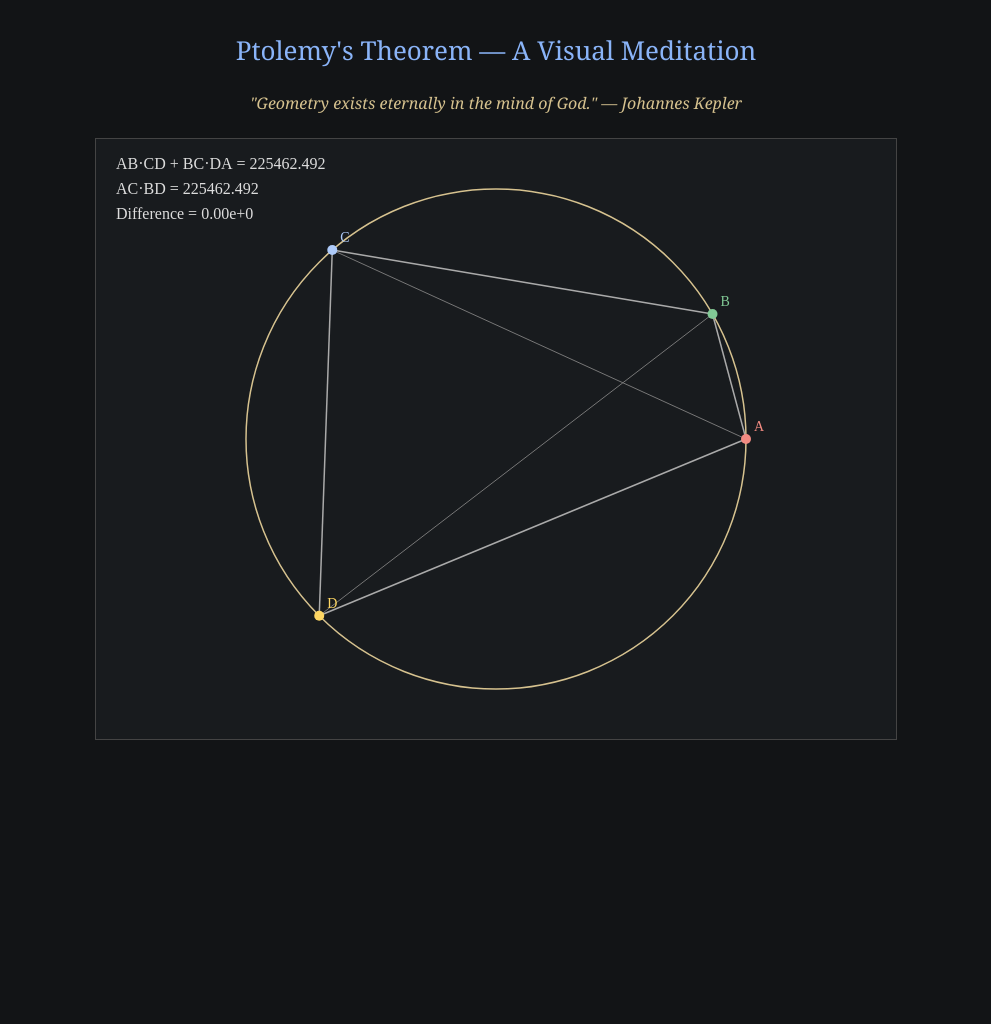
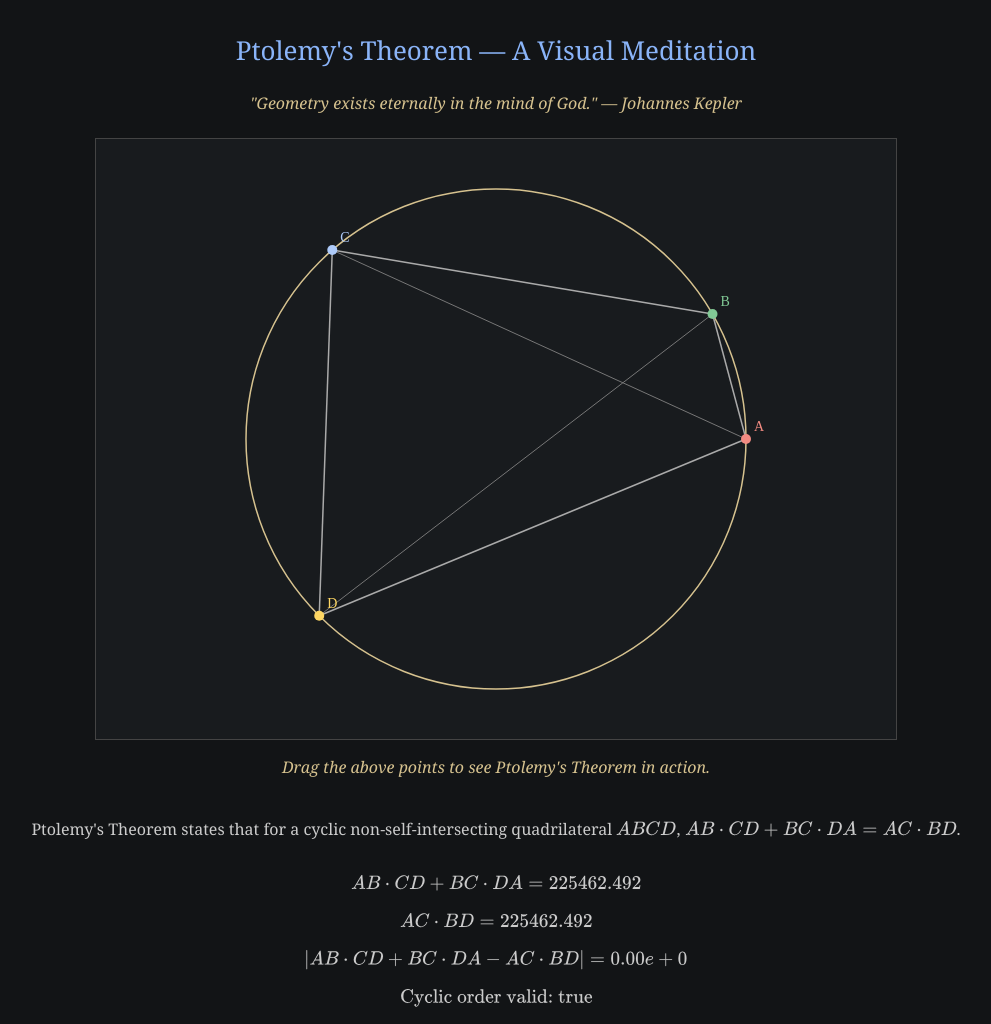
Before and after one commit to imsasankvindamuri/ptolemy-theorem, a plain HTML site: page index.html in a window 1280 px wide. Shown: the whole page, without its empty margins (144-1135 px from the left). Before the commit the page ends 800 px from the top, so only its background shows below. Drawn offline with nearby package versions, Linux system fonts and the light colour scheme.

Commit message:
feat: added MathJax and cyclic order detection.

```diff
--- a/geometry.js
+++ b/geometry.js
@@ -27,6 +27,33 @@ function getLineEndpoints(lineIndex, points, circle) {
   };
 }
 
+function normalizeTheta(theta) {
+  return (theta % (2 * Math.PI) + 2 * Math.PI) % (2 * Math.PI);
+}
+
+function isCyclic() {
+  // Make a copy to sort without changing the original points
+  const sortedPoints = [...points].sort((p, q) => normalizeTheta(p.theta) - normalizeTheta(q.theta));
+
+  // Get the sorted names, like ['A', 'C', 'B', 'D']
+  const sortedNames = sortedPoints.map(p => p.name).join('');  // Join to a string for easy checking, e.g., 'ACBD'
+
+  // Define the proper order as a string
+  const proper = 'ABCD';
+  const reverseProper = 'ADCB';  // Reverse for clockwise
+
+  // Double them to handle rotations: 'ABCDABCD' contains all rotations like 'BCDA'
+  const doubledProper = proper + proper;
+  const doubledReverse = reverseProper + reverseProper;
+
+  // Check if sortedNames is a substring of the doubled versions
+  if (doubledProper.includes(sortedNames) || doubledReverse.includes(sortedNames)) {
+    return true;  // It's in proper cyclic order, no self-intersection
+  } else {
+    return false;  // Intersecting or wrong order
+  }
+}
+
 // Calculate length of a line
 function lineLength(lineIndex, points, circle) {
   const { p, q } = getLineEndpoints(lineIndex, points, circle);
--- a/index.html
+++ b/index.html
@@ -4,6 +4,21 @@
   <meta charset="UTF-8">
   <title>Ptolemy's Theorem — A Visual Meditation</title>
   <link rel="stylesheet" href="style.css">
+  <script>
+    window.MathJax = {
+      tex: {
+        inlineMath: [['$', '$'], ['\\(', '\\)']]
+      },
+      svg: {
+        fontCache: 'global'
+      }
+    };
+  </script>
+  <script
+    src="https://cdn.jsdelivr.net/npm/mathjax@3/es5/tex-svg.js"
+    async>
+</script>
+
 </head>
 <body>
   <h1>Ptolemy's Theorem — A Visual Meditation</h1>
@@ -13,6 +28,20 @@
 
   <canvas id="canvas" width="800" height="600"></canvas>
 
+  <p class="quote">
+    Drag the above points to see Ptolemy's Theorem in action.
+  </p>
+
+  <p>
+    Ptolemy's Theorem states that for a cyclic non-self-intersecting quadrilateral $ABCD$, $AB \cdot CD + BC \cdot DA = AC \cdot BD$.
+  </p>
+
+  <div id="theorem">
+    <div id="ptolemy-equality"></div>
+    <div id="ptolemy-difference"></div>
+    <div id="ptolemy-validity"></div>
+  </div>
+
   <script src="geometry.js"></script>
   <script src="drawing.js"></script>
   <script src="theorem.js"></script>
--- a/main.js
+++ b/main.js
@@ -21,10 +21,10 @@ const circle = {
 
 // Initialize points (angles in radians)
 const points = [
-  { theta: 0 },                 // A
-  { theta: Math.PI / 6 },       // B
-  { theta: 8 * Math.PI / 11 },  // C
-  { theta: 5 * Math.PI / 4 }    // D
+  { name: 'A', theta: 0 },
+  { name: 'B', theta: Math.PI / 6 },
+  { name: 'C', theta: 8 * Math.PI / 11 },
+  { name: 'D', theta: 5 * Math.PI / 4 }
 ];
 
 // State for dragging
@@ -71,7 +71,7 @@ function draw() {
 
   // Calculate and display theorem
   const calculations = calculatePtolemy(points, circle);
-  displayTheorem(ctx, calculations);
+  updateTheoremDisplay(calculations);
 }
 
 // Initialize everything
--- a/theorem.js
+++ b/theorem.js
@@ -28,4 +28,32 @@ function displayTheorem(ctx, calculations) {
   drawText(ctx, `AB·CD + BC·DA = ${leftSide.toFixed(3)}`, 20, 30);
   drawText(ctx, `AC·BD = ${rightSide.toFixed(3)}`, 20, 55);
   drawText(ctx, `Difference = ${difference.toExponential(2)}`, 20, 80);
+  drawText(ctx, `Valid = ${isCyclic()}`, 20, 105);
 }
+
+function updateTheoremDisplay(calculations) {
+  const { leftSide, rightSide, difference } = calculations;
+
+  const equalityEl = document.getElementById("ptolemy-equality");
+  const diffEl = document.getElementById("ptolemy-difference");
+  const validEl = document.getElementById("ptolemy-validity");
+
+  equalityEl.innerHTML = `
+    $$ AB \\cdot CD + BC \\cdot DA = ${leftSide.toFixed(3)} $$
+    $$ AC \\cdot BD = ${rightSide.toFixed(3)} $$
+  `;
+
+  diffEl.innerHTML = `
+    $$ |AB \\cdot CD + BC \\cdot DA - AC \\cdot BD|
+       = ${difference.toExponential(2)} $$
+  `;
+
+  validEl.innerHTML = `
+    $$ \\text{Cyclic order valid: } \\text{${isCyclic()}} $$
+  `;
+
+  // Ask MathJax to typeset again
+  if (window.MathJax) {
+    MathJax.typesetPromise();
+  }
+}
```
